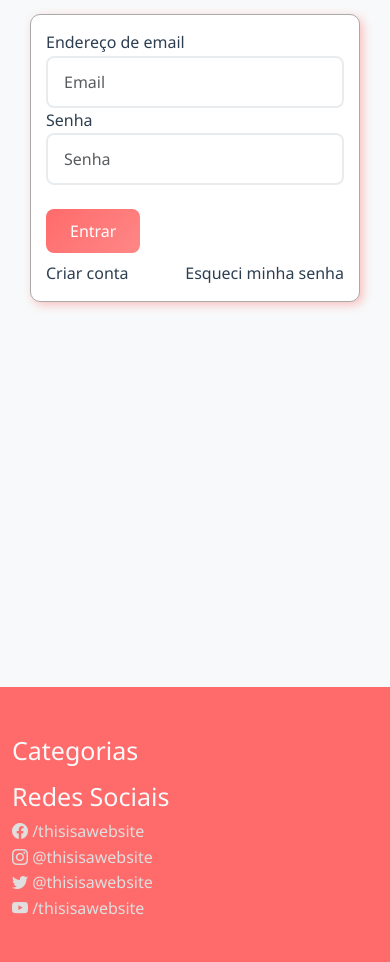
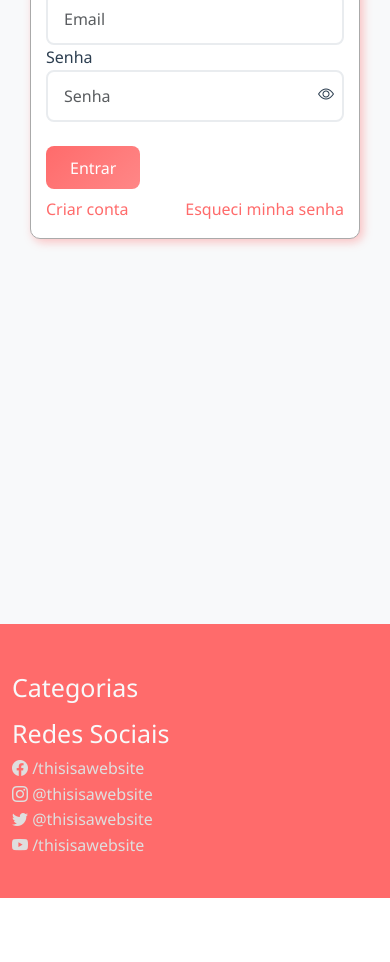
Before and after one commit to chloe1192/recipewebsite, a Django app: page /login/ in a window 390 px wide. Shown: the part 464-1426 px from the top of the page. After the commit the page ends 1362 px from the top, so only its background shows below. Run offline with Django 5.2, Linux system fonts and the light colour scheme; data that the repository does not hold is empty; style sheets or scripts are compiled from the project's sources; some libraries are stand-ins or nearby versions.

Commit message:
responsive template changes

```diff
--- a/recipewebsite/static/js/template.js
+++ b/recipewebsite/static/js/template.js
@@ -307,3 +307,22 @@
     showToast,
     printRecipe
 };
+
+
+function passwordShowToggle() {
+    const passInput = document.getElementById('password');
+    console.log(passInput)
+    if (passInput.type === 'password') {
+        passInput.type = 'text'
+    }
+    else {
+        passInput.type = 'password'
+    }
+}
+
+function passwordInputChangeBeforeSubmit() {
+    const passInput = document.getElementById('password')
+    if (passInput.type === 'text') {
+        passInput.type = 'password'
+    }
+}
--- a/recipewebsite/static/scss/template.scss
+++ b/recipewebsite/static/scss/template.scss
@@ -1,4 +1,7 @@
 /* ============ GLOBAL STYLES ============ */
+
+$small: 768px;
+$medium: 1024px;
 
 :root {
     --primary-color: #ff6b6b;
@@ -30,6 +33,22 @@
     line-height: 1.6;
 }
 
+.form {
+
+    .password-show-toggle {
+        float: right;
+        margin-right: 10px;
+        margin-top: -40px;
+        position: relative;
+        z-index: 2;
+    }
+
+    .password-show-toggle:hover,
+    .password-show-toggle:focus {
+        color: var(--primary-color);
+    }
+}
+
 /* ============ SCROLLBAR ============ */
 ::-webkit-scrollbar {
     width: 10px;
@@ -46,6 +65,15 @@
 
 ::-webkit-scrollbar-thumb:hover {
     background: #ff5252;
+}
+
+@media only screen and (max-width: $medium) {
+    .navbar {
+
+        .search-form-header {
+            margin-top: 15px;
+        }
+    }
 }
 
 /* ============ CARDS ============ */
@@ -174,7 +202,8 @@
         font-weight: bold;
     }
     .recipe-difficulty,
-    .recipe-duration {
+    .recipe-duration,
+    .recipe-reviews {
         color: var(--dark-color);
         font-size: 1rem;
     }
@@ -184,8 +213,45 @@
         font-size: 1rem !important;
         color: var(--primary-color);
     }
+
+    .recipe-title {
+        font-size: 22px;
+        padding-left: 5px;
+        padding-right: 5px;
+    }
+
+    .recipe-difficulty,
+    .recipe-duration,
+    .recipe-reviews {
+        display: block;
+        float: left;
+        padding-left: 5px;
+        padding-right: 5px;
+        width: 50%;
+        .bi-mortarboard {
+            color: var(--light-gray);
+        }
+        .bi-mortarboard-fill {
+            color: var(--dark-color);
+        }
+    }
 }
+@media only screen and (max-width: $medium) {
 
+    .recipe-card {
+
+        .recipe-difficulty{
+            width: 100%;
+        }
+        .recipe-reviews{
+            width: 100%;
+        }
+        .recipe-duration{
+            width: 100%;
+        }
+    }
+
+}
 .step-number {
     width: 35px !important;
     height: 35px !important;
@@ -329,7 +395,7 @@
 
 * {
     a {
-        color: inherit;
+        color: var(--primary-color);
         text-decoration: none;
     }
 }
@@ -390,27 +456,6 @@
     }
 }
 /* Content */
-
-.recipe-title {
-    font-size: 22px;
-    padding-left: 5px;
-    padding-right: 5px;
-}
-
-.recipe-difficulty,
-.recipe-duration {
-    display: block;
-    float: left;
-    padding-left: 5px;
-    padding-right: 5px;
-    width: 50%;
-    .bi-mortarboard {
-        color: var(--light-gray);
-    }
-    .bi-mortarboard-fill {
-        color: var(--dark-color);
-    }
-}
 
 /* Recipe content */
 .recipe-card-col {
--- a/recipewebsite/templates/base.html
+++ b/recipewebsite/templates/base.html
@@ -4,12 +4,15 @@
     {% load compress %}
     <meta lang="pt-br">
     <meta charset="utf-8">
+    <meta name="viewport" content="width=device-width, initial-scale=1">
+
 
     <title>{% block title %}{{ settings.SETTING }}{% endblock %}</title>
     <link rel="stylesheet" href="https://cdn.jsdelivr.net/npm/bootstrap-icons@1.11.3/font/bootstrap-icons.min.css">
     <!--<link type="text/css" href="{% static 'css/bootstrap.css' %}" rel="stylesheet">-->
     <!-- <link type="text/x-scss" href="{% static 'bootstrap/bootstrap.scss' %}" rel="stylesheet" media="screen"> -->
     <link href="https://cdn.jsdelivr.net/npm/bootstrap@5.3.8/dist/css/bootstrap.min.css" rel="stylesheet" integrity="sha384-sRIl4kxILFvY47J16cr9ZwB07vP4J8+LH7qKQnuqkuIAvNWLzeN8tE5YBujZqJLB" crossorigin="anonymous">
+    <script src="https://cdn.jsdelivr.net/npm/bootstrap@5.3.8/dist/js/bootstrap.bundle.min.js" integrity="sha384-FKyoEForCGlyvwx9Hj09JcYn3nv7wiPVlz7YYwJrWVcXK/BmnVDxM+D2scQbITxI" crossorigin="anonymous"></script>
     {% compress css %}
     <link type="text/x-scss" href="{% static 'scss/template.scss' %}" rel="stylesheet">
     {% endcompress %}
@@ -50,7 +53,6 @@
         </div>
     </div>
     {% endif %}
-    <script src="https://cdn.jsdelivr.net/npm/bootstrap@5.3.8/dist/js/bootstrap.bundle.min.js" integrity="sha384-FKyoEForCGlyvwx9Hj09JcYn3nv7wiPVlz7YYwJrWVcXK/BmnVDxM+D2scQbITxI" crossorigin="anonymous"></script>
     <!-- <script src="{% static 'js/bootstrap.bundle.js' %}"></script> -->
      <script src="{% static 'js/template.js' %}"></script>
 </body>
--- a/recipewebsite/templates/footer.html
+++ b/recipewebsite/templates/footer.html
@@ -5,7 +5,7 @@
             <div class="col-12 col-md-4">
                 <h1>Categorias</h1>
                 <ul class="footer-list">
-                    {% for category in categories %}
+                    {% for category in all_categories %}
                     <li class="footer-item">{{ category.name }}</li>
                     {% endfor %}
                 </ul>
--- a/recipewebsite/templates/header.html
+++ b/recipewebsite/templates/header.html
@@ -1,20 +1,12 @@
 <header>
     <nav
-        class="navbar navbar-expand-lg sticky-top navbar-dark bg-dark justify-content-between"
+        class="navbar sticky-top navbar-expand-lg justify-content-between"
     >
         <div class="container">
             <a class="navbar-brand" href="{% url 'index' %}">
                 <img src="static/logo.png" alt="Branding" />
             </a>
-            <button
-                class="navbar-toggler"
-                type="button"
-                data-toggle="collapse"
-                data-target="#navbarTogglerHeader"
-                aria-controls="navbarTogglerHeader"
-                aria-expanded="false"
-                aria-label="Toggle navigation"
-            >
+            <button class="navbar-toggler" type="button" data-bs-toggle="collapse" data-bs-target="#navbarTogglerHeader" aria-controls="navbarTogglerHeader" aria-expanded="false" aria-label="Toggle navigation">
                 <span class="navbar-toggler-icon"></span>
             </button>
 
@@ -52,14 +44,13 @@
                     </li>
                     {% endif %}
                 </ul>
-            </div>
                 <form
                     class="form-inline search-form-header"
                     method="post"
                     action="{% url 'search-recipes' %}"
                 >
                     {% csrf_token %}
-                <div class="form-group">
+                    <div class="form-group mx-lg-1">
                         <input
                             class="form-control search-input mr-sm-2"
                             name="search-recipes"
@@ -76,5 +67,6 @@
                     </div>
                 </form>
             </div>
+        </div>
     </nav>
 </header>
--- a/recipewebsite/templates/login_register.html
+++ b/recipewebsite/templates/login_register.html
@@ -5,7 +5,7 @@
 
     <div class="row">
         {% if page == 'login' %}
-        <form class="form form-signin" method="POST" action="">
+        <form class="form form-signin" method="POST" action="" onsubmit="passwordInputChangeBeforeSubmit()">
             {% csrf_token %}
             {% for message in messages %}
                 <div class="alert alert-danger">
@@ -20,6 +20,9 @@
             <div class="form-group">
                 <label for="password">Senha</label>
                 <input type="password" class="form-control" id="password" name="password" placeholder="Senha">
+                <span class="password-show-toggle" onclick="passwordShowToggle()">
+                    <i class="bi bi-eye"></i>
+                </span>
             </div>
             <div class="form-group py-2">
                 <button type="submit" class="btn btn-primary">Entrar</button>
--- a/recipewebsite/templates/recipe.html
+++ b/recipewebsite/templates/recipe.html
@@ -152,7 +152,7 @@
 
                     {% if reviews %}
                         {% for review in reviews %}
-                        <div class="border-bottom pb-3 mb-3">
+                        <div class="pb-3 mb-3">
                             <div class="d-flex align-items-center mb-2">
                                 <a href="{% url 'profile' review.user.id %}" class="fw-semibold text-decoration-none me-2">
                                     {% if review.user.first_name and review.user.last_name %}
@@ -274,7 +274,7 @@
                         </button>
                     </form>
                     {% else %}
-                    <div class="alert alert-info mt-3">
+                    <div class=" mt-3">
                         <i class="bi bi-info-circle"></i>
                         <a href="{% url 'login' %}">Entre</a> para deixar um comentário.
                     </div>
@@ -327,7 +327,7 @@
                         {% endif %}
                     </form>
                 {% else %}
-                    <div class="alert alert-info">
+                    <div class="alert-info">
                         <i class="bi bi-info-circle"></i>
                         <a href="{% url 'login' %}">Entre</a> para salvar e interagir com esta receita.
                     </div>
--- a/recipewebsite/views.py
+++ b/recipewebsite/views.py
@@ -449,7 +449,7 @@
         'socials': socials,
         'paginator': paginator
     }
-    return render(request, 'account.html', context)
+    return render(request, 'profile.html', context)
 
 
 @login_required(login_url='/login')
```
Also changed, not shown: recipewebsite/templates/profile.html (+4 -6 lines). Lines whose indentation alone changed are shown as unchanged.
